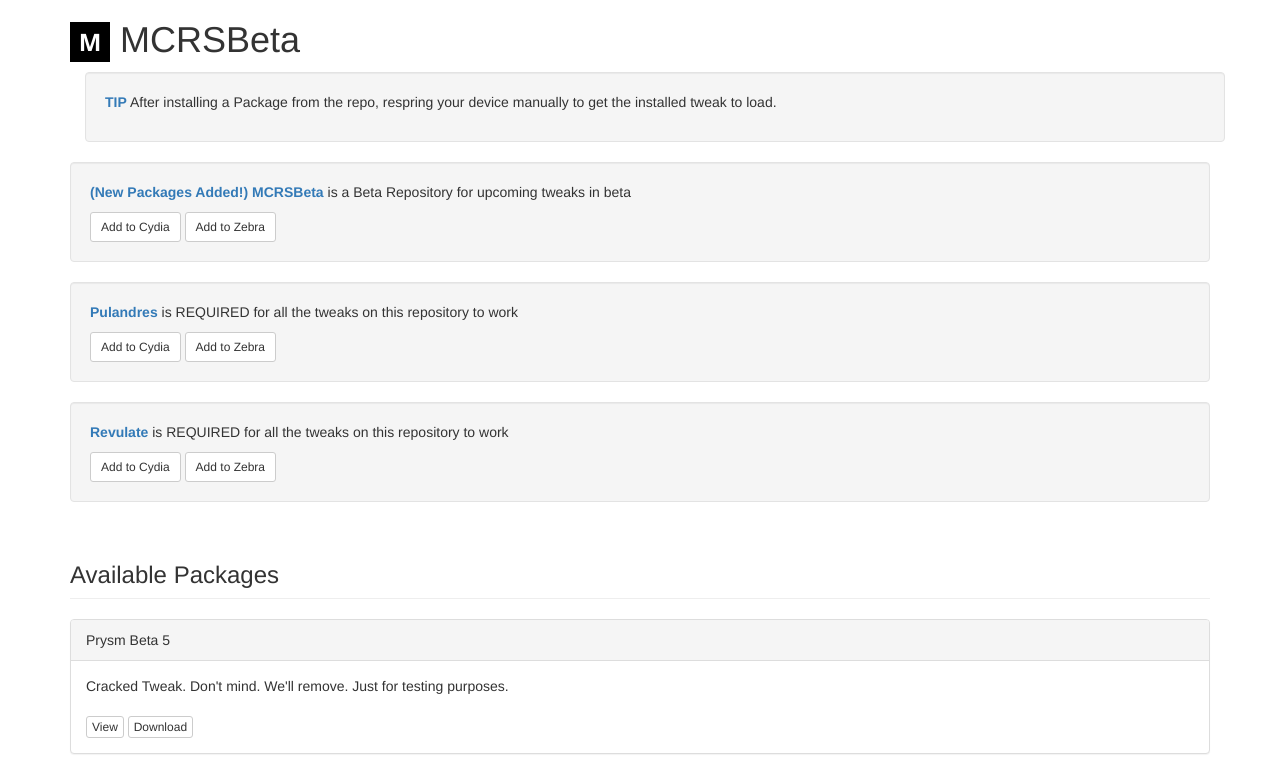
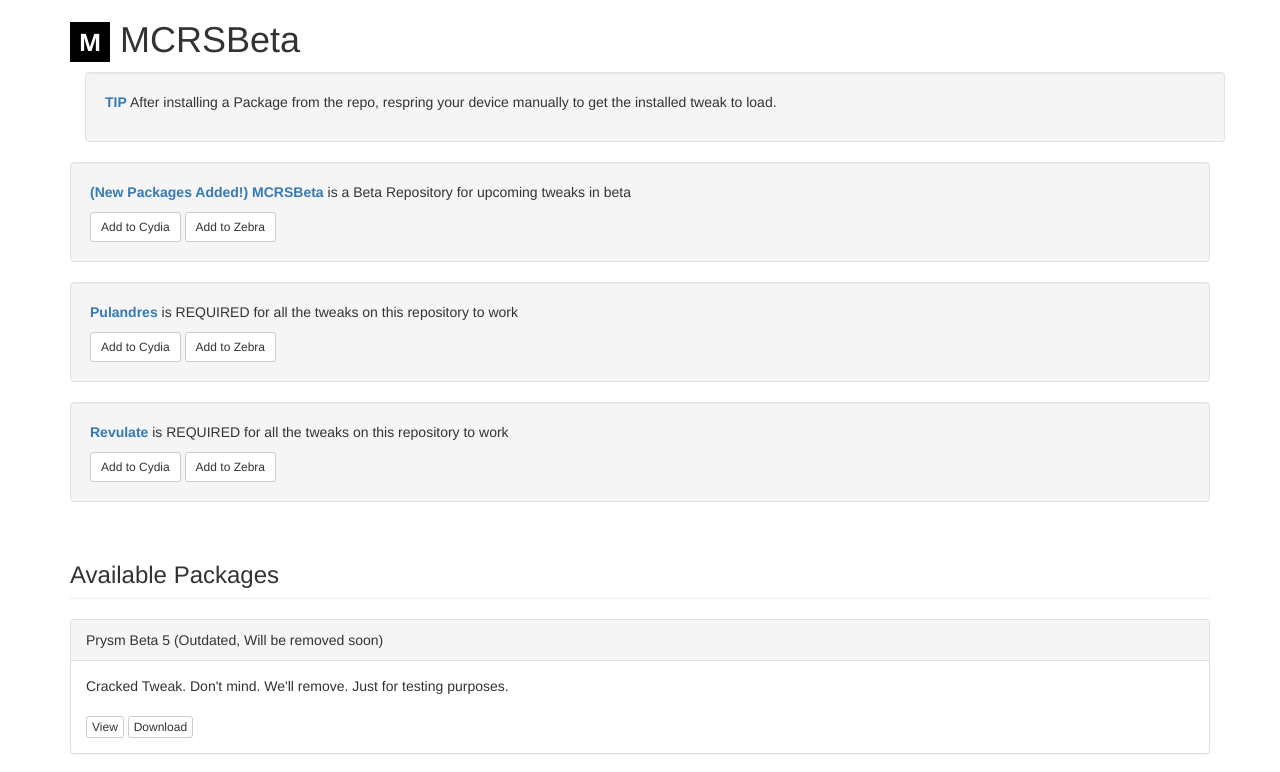
Before and after one commit to MyMCRS/mcrsbeta, a plain HTML site: page index.html in a window 1280 px wide. Shown: the top 772 px of the page. Drawn offline with nearby package versions, Linux system fonts and the light colour scheme.

Commit message:
Initial Commit

```diff
--- a/index.html
+++ b/index.html
@@ -50,7 +50,7 @@
 
 <div class="container">
 	<div class="panel panel-default">
-	  <div class="panel-heading">Prysm Beta 5</div>
+	  <div class="panel-heading">Prysm Beta 5 (Outdated, Will be removed soon)</div>
 	  <div class="panel-body">
 		Cracked Tweak. Don't mind. We'll remove. Just for testing purposes. <br /><br />
 		<a class="btn btn-xs btn-default" href="depictions/?p=com.mcrsbeta.prysm">View</a>
```
